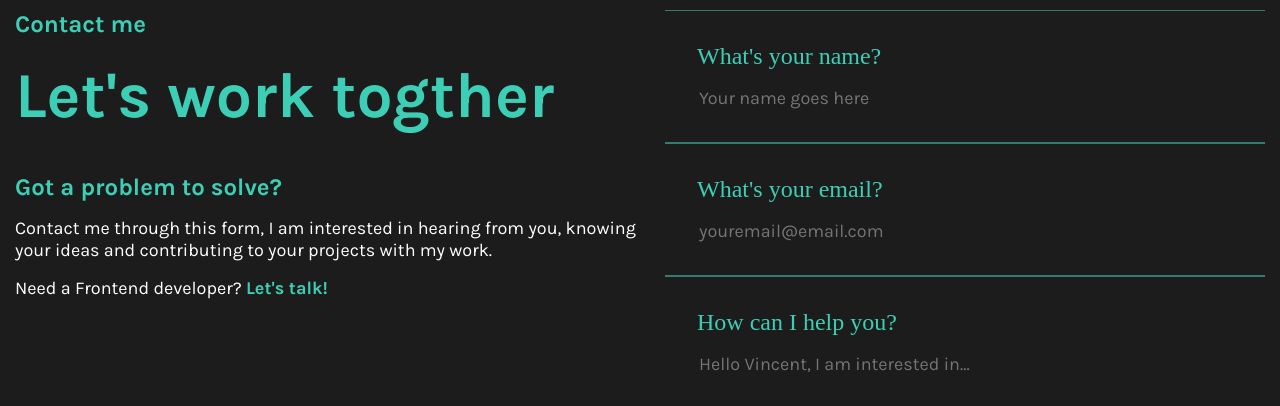
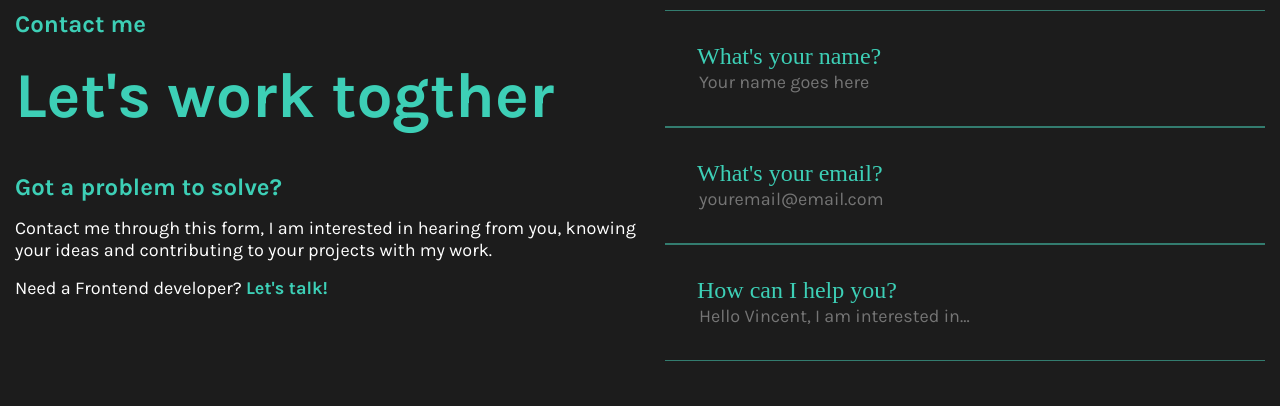
Before and after one commit to Vincent-Goerner/portfolio_vincent_goerner, an Angular app: page / in a window 1280 px wide. Shown: the part 3772-4178 px from the top of the page. Built offline with nearby package versions, Linux system fonts and the light colour scheme; a web font is replaced by a local one.

Commit message:
mail_sending_added

```diff
--- a/src/app/above-the-fold/clue-box/clue-box.component.scss
+++ b/src/app/above-the-fold/clue-box/clue-box.component.scss
@@ -69,6 +69,7 @@
         color: white;
         font-family: 'karla';
         transition: all 125ms ease-in-out;
+        cursor: pointer;
 
         &:hover {
             color: $green;
--- a/src/app/app.component.html
+++ b/src/app/app.component.html
@@ -1,3 +1,4 @@
+
 <app-above-the-fold></app-above-the-fold>
 <app-about-me></app-about-me>
 <app-skills></app-skills>
@@ -5,6 +6,6 @@
 <app-references></app-references>
  <app-contact-me></app-contact-me>
 
-<router-outlet></router-outlet>
 
+ <router-outlet></router-outlet>
 <app-footer></app-footer>
--- a/src/app/app.component.ts
+++ b/src/app/app.component.ts
@@ -18,5 +18,4 @@ import { HeaderComponent } from './shared/header/header.component';
   styleUrl: './app.component.scss'
 })
 export class AppComponent {
-  title = 'my_portfolio';
 }
--- a/src/app/app.routes.ts
+++ b/src/app/app.routes.ts
@@ -1,5 +1,6 @@
 import { Routes } from '@angular/router';
+import { AboveTheFoldComponent } from './above-the-fold/above-the-fold.component';
 
 export const routes: Routes = [
-    // {path: 'game', component: GameComponent},
+    // {path: '', component: AboveTheFoldComponent},
 ];
--- a/src/app/contact-me/contact-me.component.html
+++ b/src/app/contact-me/contact-me.component.html
@@ -16,27 +16,34 @@
                 </p>
             </div>
         </div>
-        <form class="contact-me-form">
+        <form class="contact-me-form" action="https://formspree.io/f/xvgzbaob" method="POST">
             <div class="contact-me-input input-name">
-                <label for="form-name">What's your name?</label>
-                <input id="form-name" placeholder="Your name goes here" type="text" required>
+                <label for="form-name">
+                    What's your name?
+                    <input id="form-name" placeholder="Your name goes here" type="text" name="name" required>
+                </label>
             </div>
             <div class="contact-me-input input-email">
-                <label for="form-email">What's your email?</label>
-                <input id="form-email" placeholder="youremail@email.com" type="text" required>
+                <label for="form-email">
+                    What's your email?
+                    <input id="form-email" placeholder="youremail@email.com" type="email" name="email" required>
+                </label>
             </div>
             <div class="contact-me-input input-text">
-                <label for="form-text">How can I help you?</label>
-                <input id="form-text" placeholder="Hello Vincent, I am interested in..." type="text" required>
+                <label for="form-text">
+                    How can I help you?
+                    <input id="form-text" placeholder="Hello Vincent, I am interested in..." type="text" name="text" required>
+                </label>
             </div>
             <div class="contact-me-form-check">
                 <div>
-                    <img class="contact-me-checkbox" (click)="toggleCheckbox()" [class.opacity-full]="this.checkbox" src="../../assets/img/contact_me/checkbox_hover.png">
+                    <img class="contact-me-checkbox" (click)="toggleCheckbox()" [class.opacity-full]="this.checkbox"
+                        src="../../assets/img/contact_me/checkbox_hover.png">
                     <img src="../../assets/img/contact_me/checkbox.png">
                     <p>I've read the <a href="#">privacy policy</a> and agree to the processing of my dara as outlined.
                     </p>
                 </div>
-                <button class="btn">Say Hello ;)</button>
+                <button type="submit" class="btn">Say Hello ;)</button>
             </div>
         </form>
     </div>
--- a/src/app/shared/footer/footer.component.html
+++ b/src/app/shared/footer/footer.component.html
@@ -18,19 +18,15 @@
         </div>
         <div class="footer-links">
             <div>
-                <div></div>
-                <a href="#">Github</a>
+                <a href="https://github.com/A1exi0sD4rc">Github</a>
             </div>
             <div>
-                <div></div>
                 <a href="#">LinkedIn</a>
             </div>
             <div>
-                <div></div>
-                <a href="#">Email</a>
+                <a href="#contact-me">Email</a>
             </div>
             <div>
-                <div></div>
                 <a href="#">Legal Notice</a>
             </div>
         </div>
--- a/src/app/shared/footer/footer.component.scss
+++ b/src/app/shared/footer/footer.component.scss
@@ -35,6 +35,7 @@
         img {
             width: 180px;
             height: 50px;
+            cursor: pointer;
         }
 
         .footer-logo-img {
@@ -105,6 +106,7 @@
         text-decoration: none;
         font-family: 'karla';
         transition: all 125ms ease-in-out;
+        cursor: pointer;
 
         &:hover {
             color: $green;
--- a/src/app/shared/header/header.component.scss
+++ b/src/app/shared/header/header.component.scss
@@ -75,7 +75,6 @@ nav {
         position: relative;
         display: flex;
         justify-content: center;
-        cursor: pointer;
 
         >.navbar-links-hovered {
             position: absolute;
@@ -83,6 +82,7 @@ nav {
             left: 0;
             transition: all 125ms ease-in-out;
             opacity: 0;
+            cursor: pointer;
         }
 
         &:hover {
@@ -110,11 +110,11 @@ nav {
 }
 
 .header-logo-box {
-    cursor: pointer;
 
     img {
         width: 180px;
         height: 50px;
+        cursor: pointer;
     }
 
     .header-logo-img {
--- a/src/app/skills/skills.component.html
+++ b/src/app/skills/skills.component.html
@@ -20,7 +20,7 @@
                     Feel free to contact me. I look forward to
                     expanding on my previous knowledge.
                 </p>
-                <a href="#contact-me" class="btn">Let's Talk</a>
+                <a href="#contact-me" class="btn"><span>Let's Talk</span></a>
             </div>
         </div>
         <div class="skills-technologies-overview">
--- a/src/app/skills/skills.component.scss
+++ b/src/app/skills/skills.component.scss
@@ -34,6 +34,17 @@
         display: flex;
         align-items: center;
         text-decoration: none;
+        overflow: hidden;
+
+        span {
+            transition: all 125ms ease-in-out;
+        }
+
+        &:hover {
+            span {
+                transform: translateX(-200%);
+            }
+        }
     }
 }
 
--- a/src/styles.scss
+++ b/src/styles.scss
@@ -1,6 +1,7 @@
 * {
   margin: 0;
   scroll-behavior: smooth;
+  cursor: url("./assets/img/cursor.png"), auto;
 }
 
 
```
Also changed, not shown: src/assets/img/cursor.png (added).
